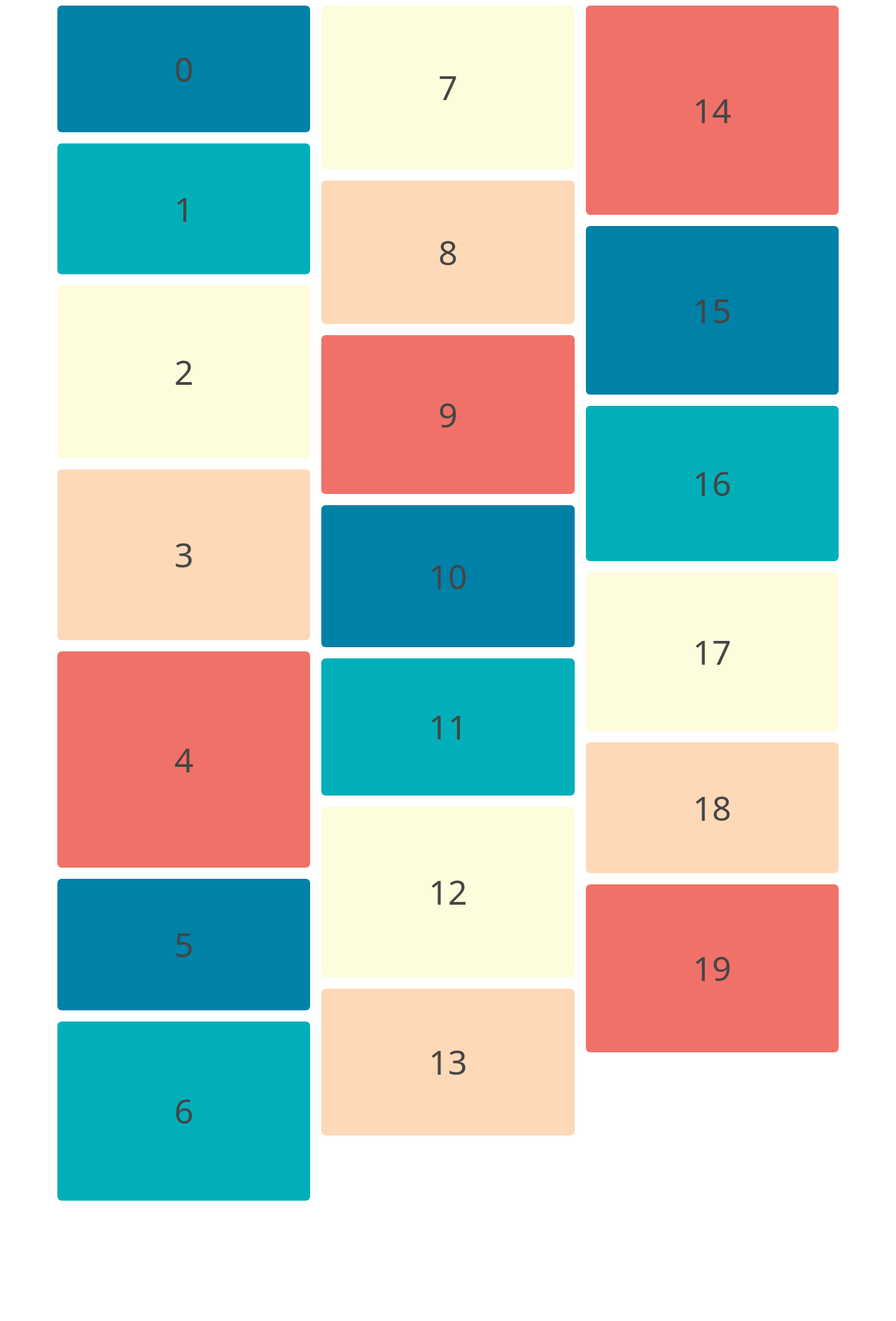
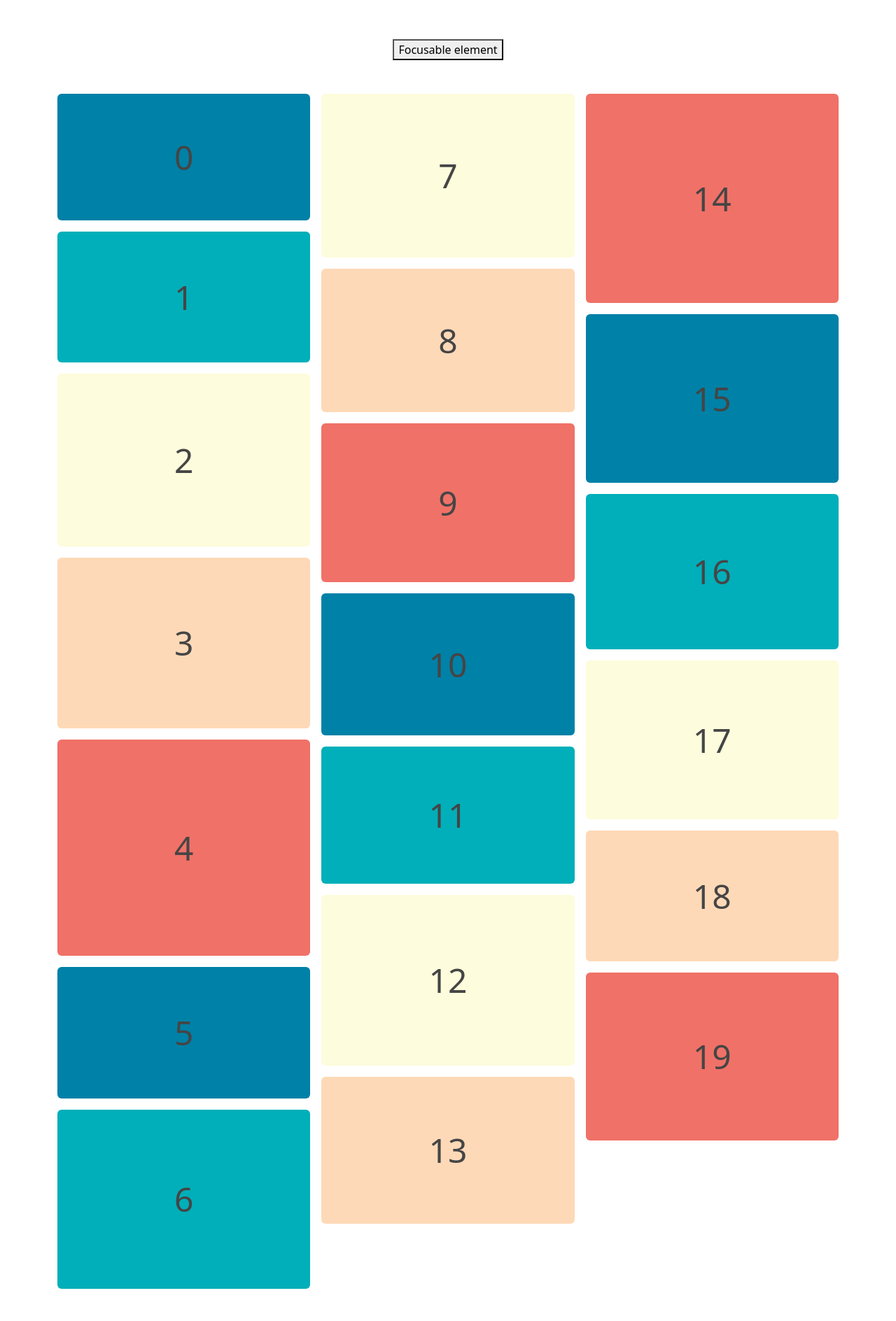
Before and after one commit to jovanamitrov1c/masonry, an Angular app: page / in a window 1280 px wide. Shown: the part 120-2008 px from the top of the page at 70% size. Before the commit the page ends 1836 px from the top, so only its background shows below. Built offline with nearby package versions, Linux system fonts and the light colour scheme.

Commit message:
Add testing buttons

```diff
--- a/src/app/app.component.html
+++ b/src/app/app.component.html
@@ -1,6 +1,9 @@
 <div class="container">
   <h1 class="title pt-5 pb-4">Masonry</h1>
-  <div class="tiles__container">
+  <div class="d-flex justify-content-center py-5">
+    <button>Focusable element</button>
+  </div>
+  <div class="tiles__container" acessibility>
     @for(tile of tiles; track tile){
     <app-tile
       [tile]="tile"
@@ -10,4 +13,7 @@
     ></app-tile>
     }
   </div>
+  <div class="d-flex justify-content-center py-5">
+    <button>Focusable element</button>
+  </div>
 </div>
--- a/src/app/app.component.ts
+++ b/src/app/app.component.ts
@@ -1,6 +1,6 @@
 import { Component } from '@angular/core';
-import { RouterOutlet } from '@angular/router';
 import { TileComponent } from './components/tile/tile.component';
+import { AcessibilityDirective } from './directives/acessibility.directive';
 
 const colours: string[] = [
   '#0081a7',
@@ -13,7 +13,7 @@ const colours: string[] = [
 @Component({
   selector: 'app-root',
   standalone: true,
-  imports: [TileComponent],
+  imports: [TileComponent, AcessibilityDirective],
   templateUrl: './app.component.html',
   styleUrl: './app.component.scss',
 })
--- a/src/app/components/tile/tile.component.scss
+++ b/src/app/components/tile/tile.component.scss
@@ -2,11 +2,6 @@
   border-radius: 6px;
   width: 100%;
   break-inside: avoid;
-
-  &:focus-visible {
-    outline: none;
-    box-shadow: 0 0 0 1px #fff, 0 0 0 3px #636363;
-  }
 
   &__number {
     font-size: 48px;
```
